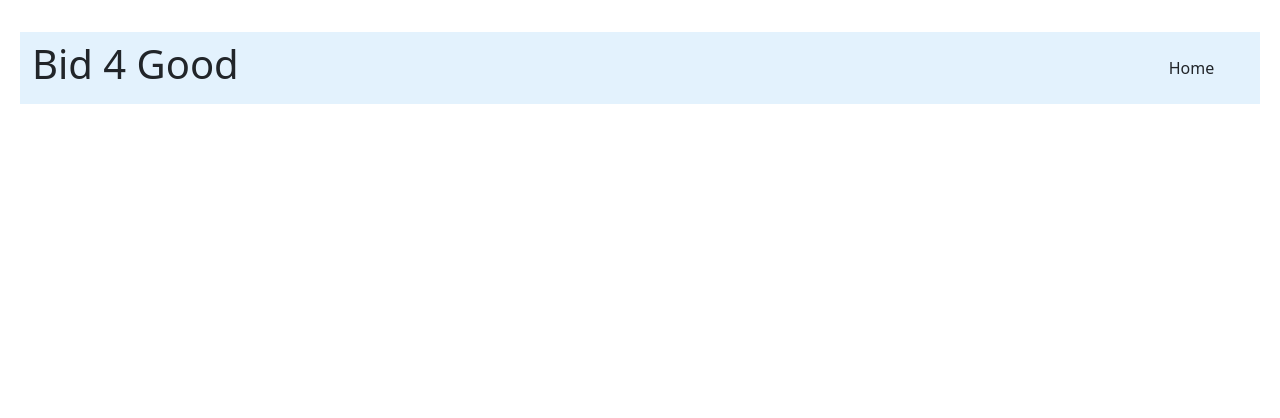
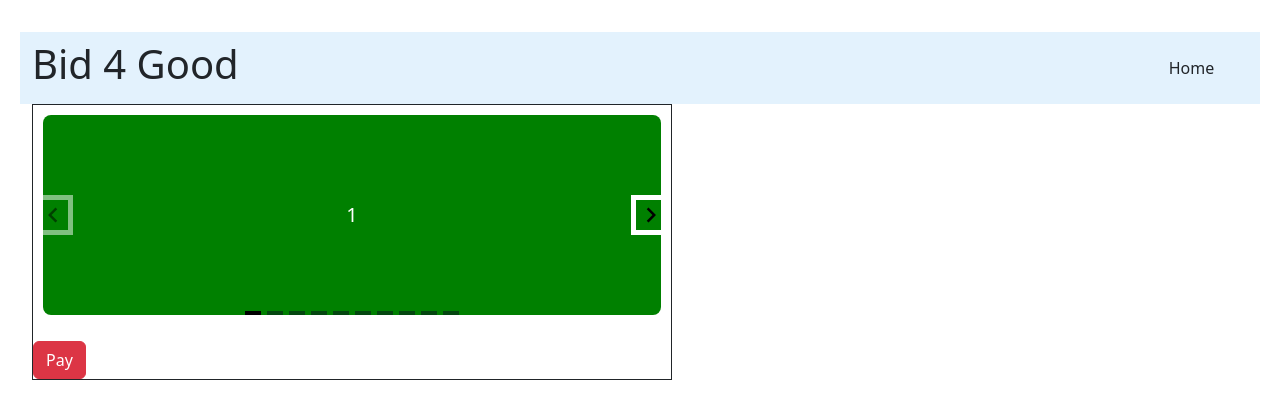
Before and after one commit to gabbar23/Learnly, a Vue app in the folder FrontEnd/: page /make-sell in a window 1280 px wide. Before the commit this address had no page. Shown: the top 418 px of the page. Built offline with nearby package versions, Linux system fonts and the light colour scheme; what @formkit/vue would draw is missing.

Commit message:
Fix
Added comp for Simple sell feature.
Added routes for blind auction comp and simple sell comp

```diff
--- /dev/null
+++ b/FrontEnd/src/components/simple-sell.vue
@@ -0,0 +1,62 @@
+<!-- eslint-disable @typescript-eslint/no-unused-vars -->
+<template>
+  <div class="main-section">
+    <div>
+      <Carousel>
+        <Slide v-for="slide in 10" :key="slide">
+          <div class="carousel__item">{{ slide }}</div>
+        </Slide>
+        <template #addons>
+          <Navigation />
+          <Pagination />
+        </template>
+      </Carousel>
+    </div>
+    <div>
+      <div>
+        <div class="details">
+          <p></p>
+          <button class="btn btn-danger">Pay</button>
+        </div>
+      </div>
+    </div>
+  </div>
+</template>
+
+<script lang="ts">
+import { defineComponent } from "vue";
+import "vue3-carousel/dist/carousel.css";
+// eslint-disable-next-line @typescript-eslint/no-unused-vars
+import { Carousel, Slide, Pagination, Navigation } from "vue3-carousel";
+export default defineComponent({
+  components: { Navigation, Carousel, Slide, Pagination },
+});
+</script>
+
+<style>
+.main-section {
+  border: 1px solid;
+  width: 50vw;
+}
+.carousel__item {
+  min-height: 200px;
+  width: 100%;
+  background-color: green;
+  color: white;
+  font-size: 20px;
+  border-radius: 8px;
+  display: flex;
+  justify-content: center;
+  align-items: center;
+}
+
+.carousel__slide {
+  padding: 10px;
+}
+
+.carousel__prev,
+.carousel__next {
+  box-sizing: content-box;
+  border: 5px solid white;
+}
+</style>
--- a/FrontEnd/src/router/index.ts
+++ b/FrontEnd/src/router/index.ts
@@ -43,6 +43,16 @@ const router = createRouter({
       name: "Homepage",
       component: () => import("../components/homepage.vue"),
     },
+    {
+      path: "/make-blind-auction",
+      name: "Blind Auction",
+      component: () => import("../components/blind-auction.vue"),
+    },
+    {
+      path: "/make-sell",
+      name: "Simply Sell",
+      component: () => import("../components/simple-sell.vue"),
+    },
   ],
 });
 
```
